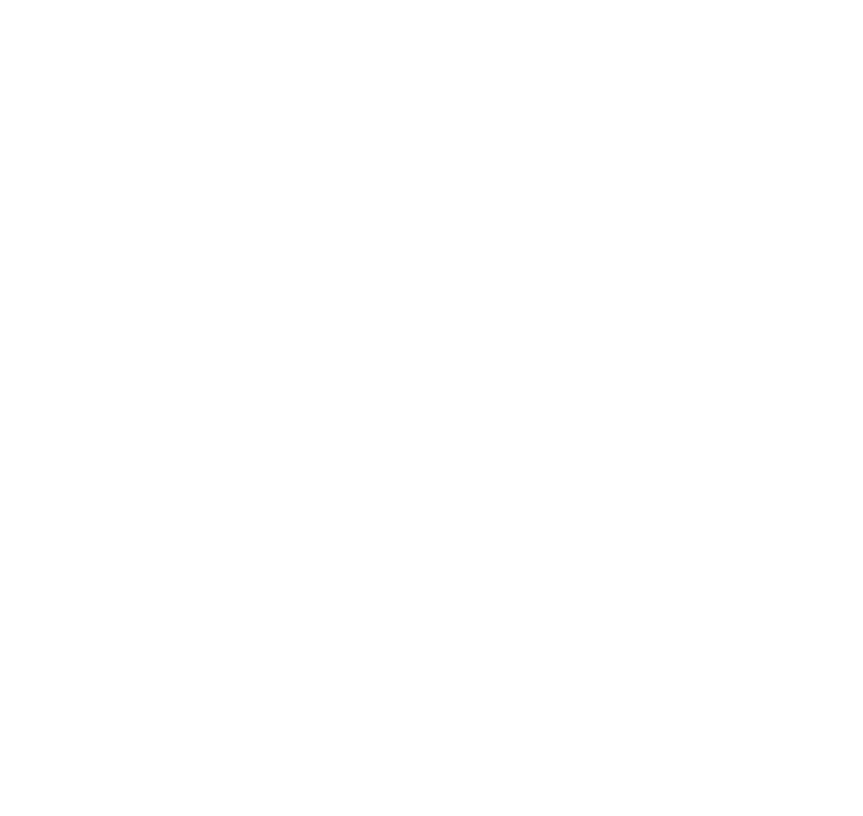
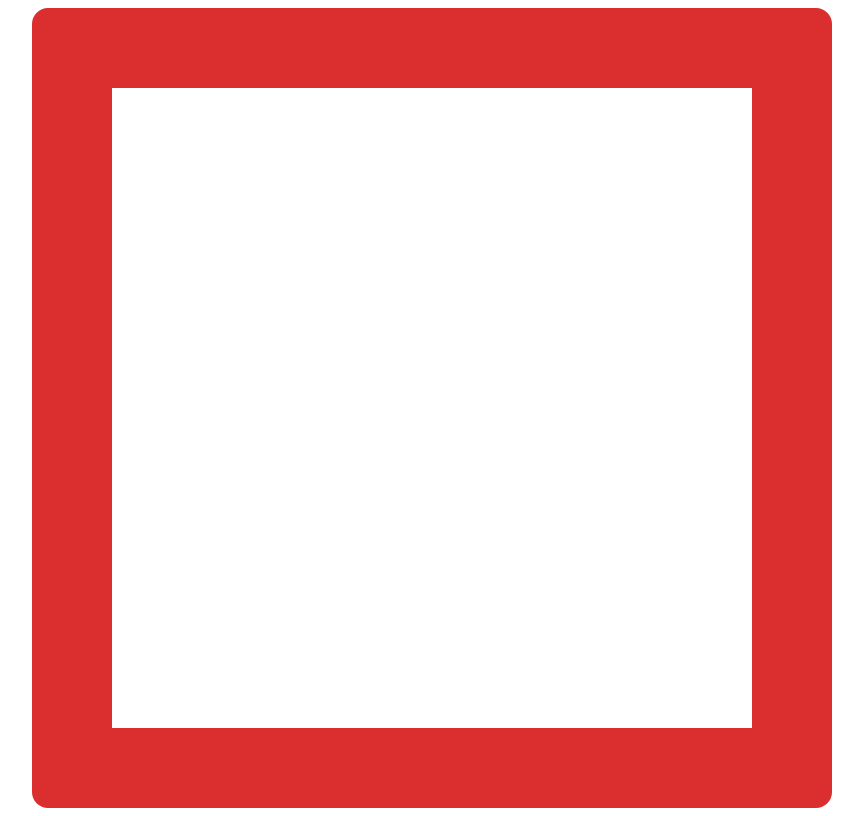
Before and after one commit to mike-c2/odin-etch-a-sketch, a plain HTML site: page index.html in a window 1280 px wide. Shown: the whole page, without its empty margins (208-1071 px from the left). Drawn offline with Linux system fonts and the light colour scheme.

Commit message:
Style the sketch-container
This adds a red-ish portrait around the sketch-screen.

```diff
--- a/styles.css
+++ b/styles.css
@@ -10,3 +10,13 @@ body {
   height: 40rem;
   width: 40rem;
 }
+
+#sketch-container {
+  display: flex;
+  justify-content: center;
+  align-items: center;
+  height: 50rem;
+  width: 50rem;
+  background-color: rgb(219, 46, 46);
+  border-radius: 1rem;
+}
```
